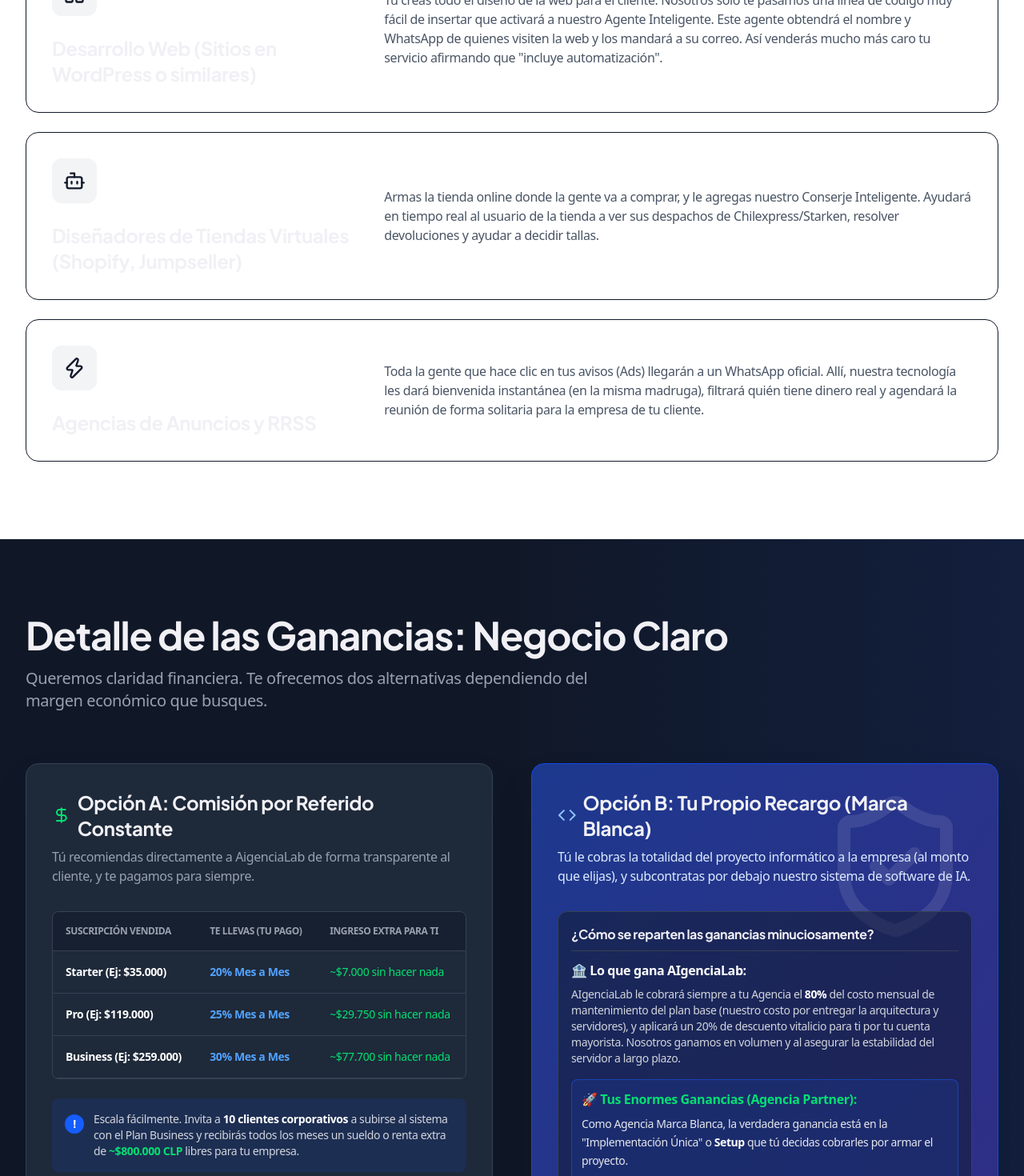
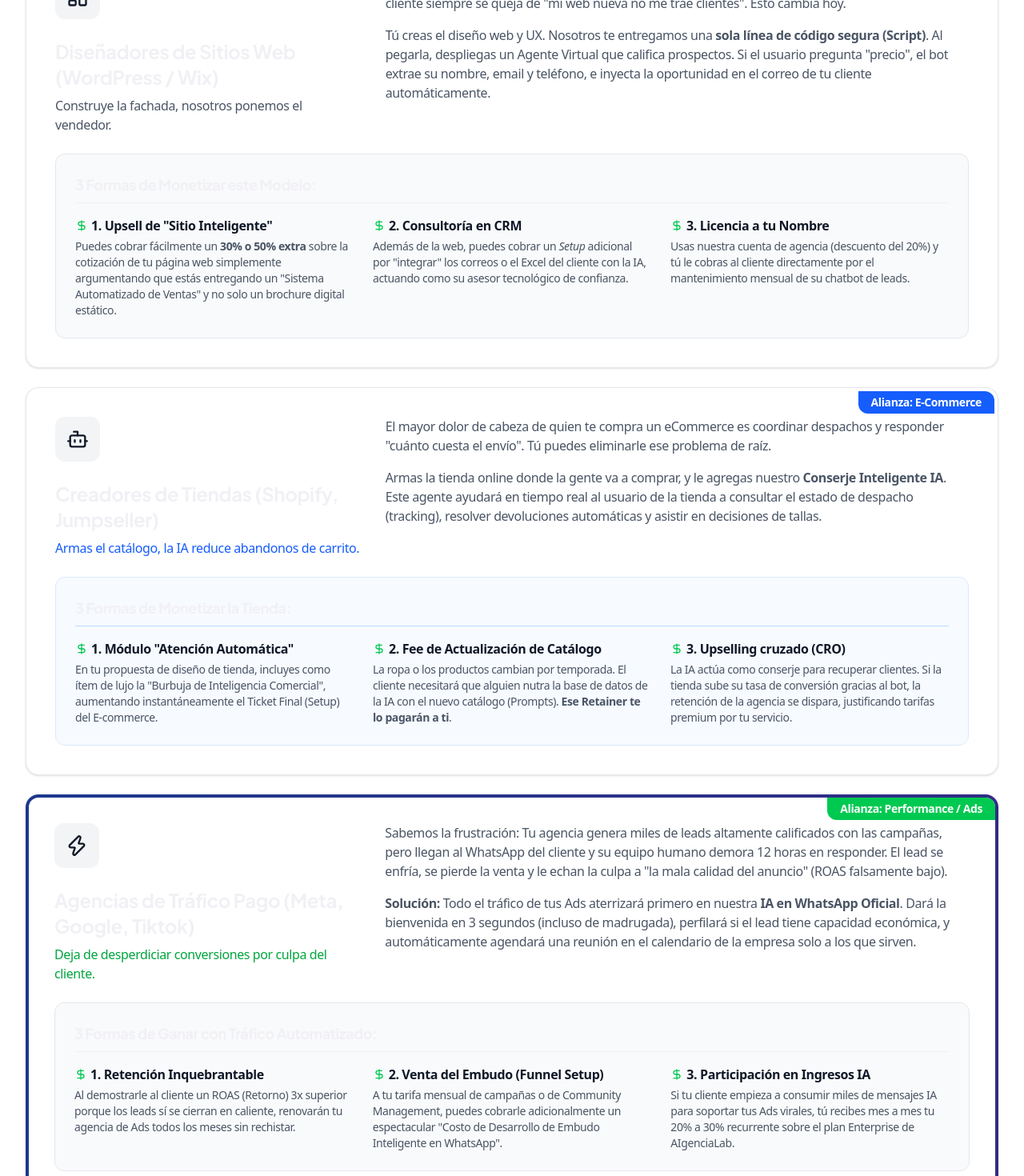
Before and after one commit to zubl1n/aigencialab-bots, a Next.js app in the folder aigencialab/: page /partners in a window 1280 px wide. Shown: the part 2880-4350 px from the top of the page at 80% size. Built offline with nearby package versions, Linux system fonts and the light colour scheme; no server answers.

Commit message:
feat: expand models 1, 2, and 3 with comprehensive win-win monetization blocks

```diff
--- a/aigencialab/src/app/partners/page.tsx
+++ b/aigencialab/src/app/partners/page.tsx
@@ -173,41 +173,116 @@ export default function PartnersPage() {
             </div>
 
             {/* Model 1: Landing Devs */}
-            <div className="bg-white border rounded-2xl p-8 hover:shadow-xl transition-all duration-300 flex flex-col md:flex-row gap-8 group">
+            <div className="group bg-white border border-gray-200 rounded-2xl p-1 shadow-sm hover:shadow-xl transition-all duration-300">
+              <div className="bg-white rounded-xl p-6 lg:p-8 h-full relative overflow-hidden">
+                <div className="absolute top-0 right-0 bg-gray-900 text-white px-4 py-1 font-semibold text-sm rounded-bl-xl z-10">Alianza: Desarrollo Web</div>
+                <div className="flex flex-col md:flex-row gap-8 mb-6">
                   <div className="md:w-1/3 flex-shrink-0">
                     <div className="w-14 h-14 bg-gray-100 text-gray-900 rounded-xl flex items-center justify-center mb-6">
                       <LayoutDashboard className="w-7 h-7"/>
                     </div>
-                <h3 className="text-2xl font-bold text-gray-900">Desarrollo Web (Sitios en WordPress o similares)</h3>
+                    <h3 className="text-2xl font-bold text-gray-900">Diseñadores de Sitios Web (WordPress / Wix)</h3>
+                    <p className="text-gray-600 font-medium mt-2">Construye la fachada, nosotros ponemos el vendedor.</p>
                   </div>
-              <div className="md:w-2/3 space-y-3 text-gray-600 flex flex-col justify-center">
-                <p>Tú creas todo el diseño de la web para el cliente. Nosotros solo te pasamos una línea de código muy fácil de insertar que activará a nuestro Agente Inteligente. Este agente obtendrá el nombre y WhatsApp de quienes visiten la web y los mandará a su correo. Así venderás mucho más caro tu servicio afirmando que "incluye automatización".</p>
+                  <div className="md:w-2/3 space-y-4 text-gray-600">
+                    <p>Si tu negocio core es construir webs para abogados, clínicas o empresas de servicios, sabes que el cliente siempre se queja de "mi web nueva no me trae clientes". Esto cambia hoy.</p>
+                    <p>Tú creas el diseño web y UX. Nosotros te entregamos una <strong>sola línea de código segura (Script)</strong>. Al pegarla, despliegas un Agente Virtual que califica prospectos. Si el usuario pregunta "precio", el bot extrae su nombre, email y teléfono, e inyecta la oportunidad en el correo de tu cliente automáticamente.</p>
+                  </div>
+                </div>
+
+                <div className="bg-gray-50 border border-gray-200 rounded-xl p-6 mt-4">
+                  <h4 className="text-lg font-bold text-gray-900 mb-4 border-b pb-2">3 Formas de Monetizar este Modelo:</h4>
+                  <div className="grid md:grid-cols-3 gap-6">
+                    <div>
+                      <div className="font-bold text-gray-900 mb-1 flex items-center"><DollarSign className="w-4 h-4 text-green-500 mr-1"/> 1. Upsell de "Sitio Inteligente"</div>
+                      <p className="text-sm text-gray-600">Puedes cobrar fácilmente un <strong>30% o 50% extra</strong> sobre la cotización de tu página web simplemente argumentando que estás entregando un "Sistema Automatizado de Ventas" y no solo un brochure digital estático.</p>
+                    </div>
+                    <div>
+                      <div className="font-bold text-gray-900 mb-1 flex items-center"><DollarSign className="w-4 h-4 text-green-500 mr-1"/> 2. Consultoría en CRM</div>
+                      <p className="text-sm text-gray-600">Además de la web, puedes cobrar un <em>Setup</em> adicional por "integrar" los correos o el Excel del cliente con la IA, actuando como su asesor tecnológico de confianza.</p>
+                    </div>
+                    <div>
+                      <div className="font-bold text-gray-900 mb-1 flex items-center"><DollarSign className="w-4 h-4 text-green-500 mr-1"/> 3. Licencia a tu Nombre</div>
+                      <p className="text-sm text-gray-600">Usas nuestra cuenta de agencia (descuento del 20%) y tú le cobras al cliente directamente por el mantenimiento mensual de su chatbot de leads.</p>
+                    </div>
+                  </div>
+                </div>
               </div>
             </div>
 
             {/* Model 2: E-commerce */}
-            <div className="bg-white border rounded-2xl p-8 hover:shadow-xl transition-all duration-300 flex flex-col md:flex-row gap-8 group">
+            <div className="group bg-white border border-gray-200 rounded-2xl p-1 shadow-sm hover:shadow-xl transition-all duration-300">
+              <div className="bg-white rounded-xl p-6 lg:p-8 h-full relative overflow-hidden">
+                <div className="absolute top-0 right-0 bg-blue-600 text-white px-4 py-1 font-semibold text-sm rounded-bl-xl z-10">Alianza: E-Commerce</div>
+                <div className="flex flex-col md:flex-row gap-8 mb-6">
                   <div className="md:w-1/3 flex-shrink-0">
                     <div className="w-14 h-14 bg-gray-100 text-gray-900 rounded-xl flex items-center justify-center mb-6">
                       <Bot className="w-7 h-7"/>
                     </div>
-                <h3 className="text-2xl font-bold text-gray-900">Diseñadores de Tiendas Virtuales (Shopify, Jumpseller)</h3>
+                    <h3 className="text-2xl font-bold text-gray-900">Creadores de Tiendas (Shopify, Jumpseller)</h3>
+                    <p className="text-blue-600 font-medium mt-2">Armas el catálogo, la IA reduce abandonos de carrito.</p>
                   </div>
-              <div className="md:w-2/3 space-y-3 text-gray-600 flex flex-col justify-center">
-                <p>Armas la tienda online donde la gente va a comprar, y le agregas nuestro Conserje Inteligente. Ayudará en tiempo real al usuario de la tienda a ver sus despachos de Chilexpress/Starken, resolver devoluciones y ayudar a decidir tallas.</p>
+                  <div className="md:w-2/3 space-y-4 text-gray-600">
+                    <p>El mayor dolor de cabeza de quien te compra un eCommerce es coordinar despachos y responder "cuánto cuesta el envío". Tú puedes eliminarle ese problema de raíz.</p>
+                    <p>Armas la tienda online donde la gente va a comprar, y le agregas nuestro <strong>Conserje Inteligente IA</strong>. Este agente ayudará en tiempo real al usuario de la tienda a consultar el estado de despacho (tracking), resolver devoluciones automáticas y asistir en decisiones de tallas.</p>
+                  </div>
+                </div>
+
+                <div className="bg-blue-50/50 border border-blue-100 rounded-xl p-6 mt-4">
+                  <h4 className="text-lg font-bold text-gray-900 mb-4 border-b border-blue-200 pb-2">3 Formas de Monetizar la Tienda:</h4>
+                  <div className="grid md:grid-cols-3 gap-6">
+                    <div>
+                      <div className="font-bold text-gray-900 mb-1 flex items-center"><DollarSign className="w-4 h-4 text-green-500 mr-1"/> 1. Módulo "Atención Automática"</div>
+                      <p className="text-sm text-gray-600">En tu propuesta de diseño de tienda, incluyes como ítem de lujo la "Burbuja de Inteligencia Comercial", aumentando instantáneamente el Ticket Final (Setup) del E-commerce.</p>
+                    </div>
+                    <div>
+                      <div className="font-bold text-gray-900 mb-1 flex items-center"><DollarSign className="w-4 h-4 text-green-500 mr-1"/> 2. Fee de Actualización de Catálogo</div>
+                      <p className="text-sm text-gray-600">La ropa o los productos cambian por temporada. El cliente necesitará que alguien nutra la base de datos de la IA con el nuevo catálogo (Prompts). <strong>Ese Retainer te lo pagarán a ti</strong>.</p>
+                    </div>
+                    <div>
+                      <div className="font-bold text-gray-900 mb-1 flex items-center"><DollarSign className="w-4 h-4 text-green-500 mr-1"/> 3. Upselling cruzado (CRO)</div>
+                      <p className="text-sm text-gray-600">La IA actúa como conserje para recuperar clientes. Si la tienda sube su tasa de conversión gracias al bot, la retención de la agencia se dispara, justificando tarifas premium por tu servicio.</p>
+                    </div>
+                  </div>
+                </div>
               </div>
             </div>
 
             {/* Model 3: Paid Media */}
-            <div className="bg-white border rounded-2xl p-8 hover:shadow-xl transition-all duration-300 flex flex-col md:flex-row gap-8 group">
+            <div className="group bg-gradient-to-r from-blue-900 to-indigo-900 rounded-2xl p-1 shadow-sm hover:shadow-xl transition-all duration-300">
+              <div className="bg-white rounded-xl p-6 lg:p-8 h-full relative overflow-hidden">
+                <div className="absolute top-0 right-0 bg-green-500 text-white px-4 py-1 font-semibold text-sm rounded-bl-xl z-10">Alianza: Performance / Ads</div>
+                <div className="flex flex-col md:flex-row gap-8 mb-6">
                   <div className="md:w-1/3 flex-shrink-0">
                     <div className="w-14 h-14 bg-gray-100 text-gray-900 rounded-xl flex items-center justify-center mb-6">
                       <Zap className="w-7 h-7"/>
                     </div>
-                <h3 className="text-2xl font-bold text-gray-900">Agencias de Anuncios y RRSS</h3>
+                    <h3 className="text-2xl font-bold text-gray-900">Agencias de Tráfico Pago (Meta, Google, Tiktok)</h3>
+                    <p className="text-green-600 font-medium mt-2">Deja de desperdiciar conversiones por culpa del cliente.</p>
                   </div>
-              <div className="md:w-2/3 space-y-3 text-gray-600 flex flex-col justify-center">
-                <p>Toda la gente que hace clic en tus avisos (Ads) llegarán a un WhatsApp oficial. Allí, nuestra tecnología les dará bienvenida instantánea (en la misma madruga), filtrará quién tiene dinero real y agendará la reunión de forma solitaria para la empresa de tu cliente.</p>
+                  <div className="md:w-2/3 space-y-4 text-gray-600">
+                    <p>Sabemos la frustración: Tu agencia genera miles de leads altamente calificados con las campañas, pero llegan al WhatsApp del cliente y su equipo humano demora 12 horas en responder. El lead se enfría, se pierde la venta y le echan la culpa a "la mala calidad del anuncio" (ROAS falsamente bajo).</p>
+                    <p><strong>Solución:</strong> Todo el tráfico de tus Ads aterrizará primero en nuestra <strong>IA en WhatsApp Oficial</strong>. Dará la bienvenida en 3 segundos (incluso de madrugada), perfilará si el lead tiene capacidad económica, y automáticamente agendará una reunión en el calendario de la empresa solo a los que sirven.</p>
+                  </div>
+                </div>
+
+                <div className="bg-gray-50 border border-gray-200 rounded-xl p-6 mt-4">
+                  <h4 className="text-lg font-bold text-gray-900 mb-4 border-b pb-2">3 Formas de Ganar con Tráfico Automatizado:</h4>
+                  <div className="grid md:grid-cols-3 gap-6">
+                    <div>
+                      <div className="font-bold text-gray-900 mb-1 flex items-center"><DollarSign className="w-4 h-4 text-green-500 mr-1"/> 1. Retención Inquebrantable</div>
+                      <p className="text-sm text-gray-600">Al demostrarle al cliente un ROAS (Retorno) 3x superior porque los leads sí se cierran en caliente, renovarán tu agencia de Ads todos los meses sin rechistar.</p>
+                    </div>
+                    <div>
+                      <div className="font-bold text-gray-900 mb-1 flex items-center"><DollarSign className="w-4 h-4 text-green-500 mr-1"/> 2. Venta del Embudo (Funnel Setup)</div>
+                      <p className="text-sm text-gray-600">A tu tarifa mensual de campañas o de Community Management, puedes cobrarle adicionalmente un espectacular "Costo de Desarrollo de Embudo Inteligente en WhatsApp".</p>
+                    </div>
+                    <div>
+                      <div className="font-bold text-gray-900 mb-1 flex items-center"><DollarSign className="w-4 h-4 text-green-500 mr-1"/> 3. Participación en Ingresos IA</div>
+                      <p className="text-sm text-gray-600">Si tu cliente empieza a consumir miles de mensajes IA para soportar tus Ads virales, tú recibes mes a mes tu 20% a 30% recurrente sobre el plan Enterprise de AIgenciaLab.</p>
+                    </div>
+                  </div>
+                </div>
               </div>
             </div>
 
```
Lines whose indentation alone changed are shown as unchanged.
